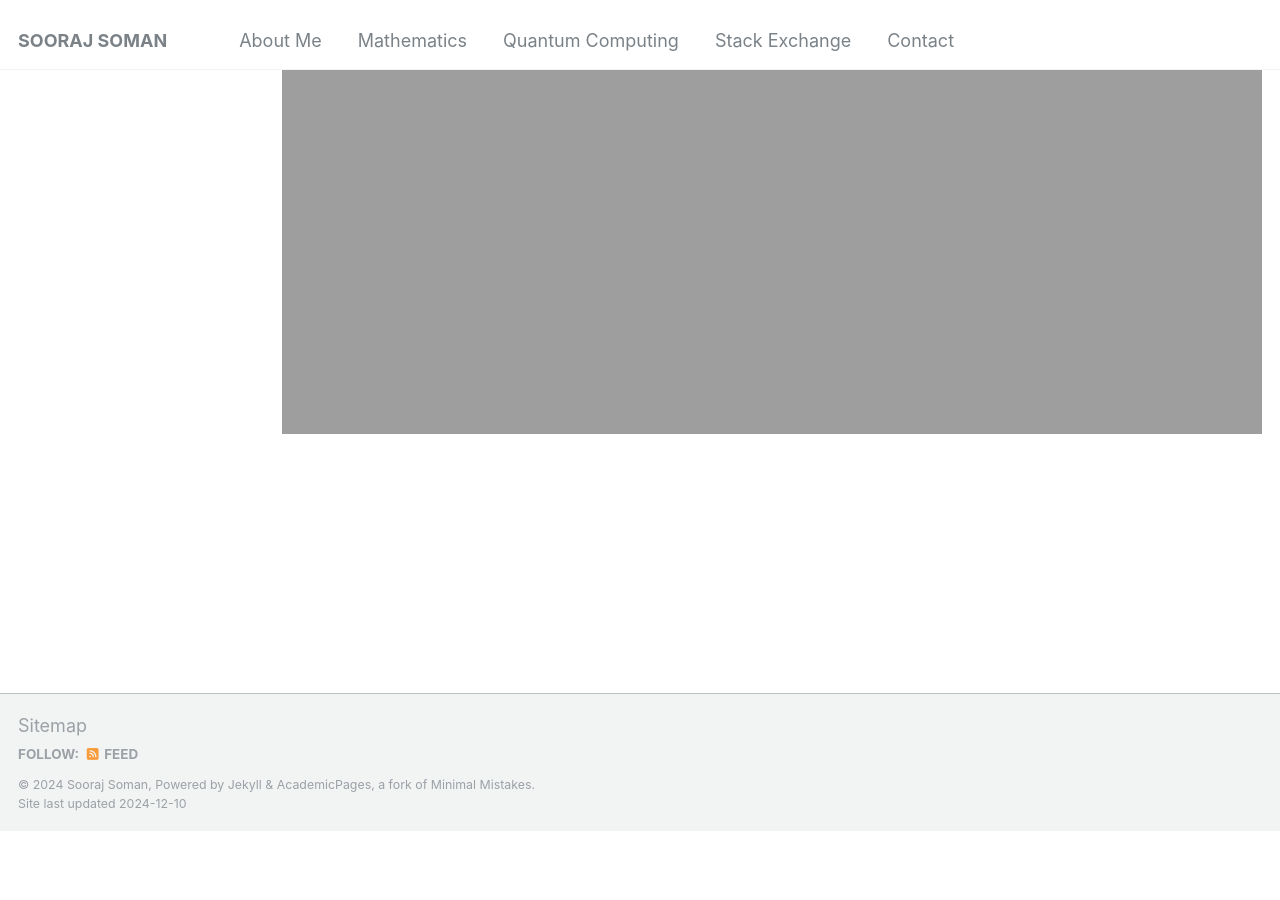
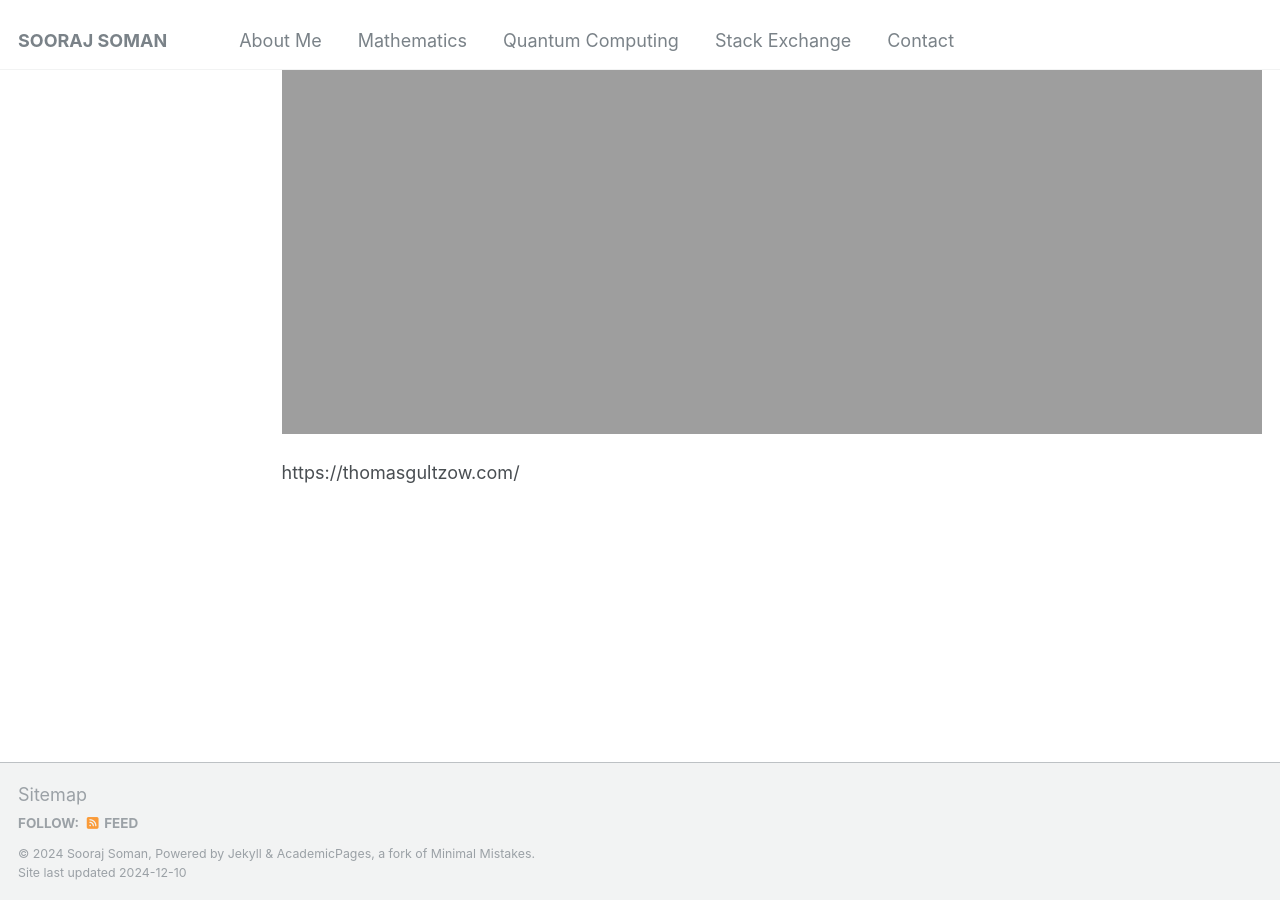
Before and after one commit to soorajss1729/soorajss1729.github.io, a Jekyll site: the page built from _mathematics/mathematics.md, in a window 1280 px wide and 900 px high, scrolled down 1485 px. Built offline with Jekyll 4.4.1, drawn with Linux system fonts in a browser that asks for light colours; before the commit the page ends 2316 px from its top, so only the background shows below that; some of the changed lines change nothing that is shown.

Commit message:
Update mathematics.md

```diff
--- a/_mathematics/mathematics.md
+++ b/_mathematics/mathematics.md
@@ -185,3 +185,6 @@ classes: wide
     height="800px"
     style="border: none;">
 </iframe>
+
+
+https://thomasgultzow.com/
```
